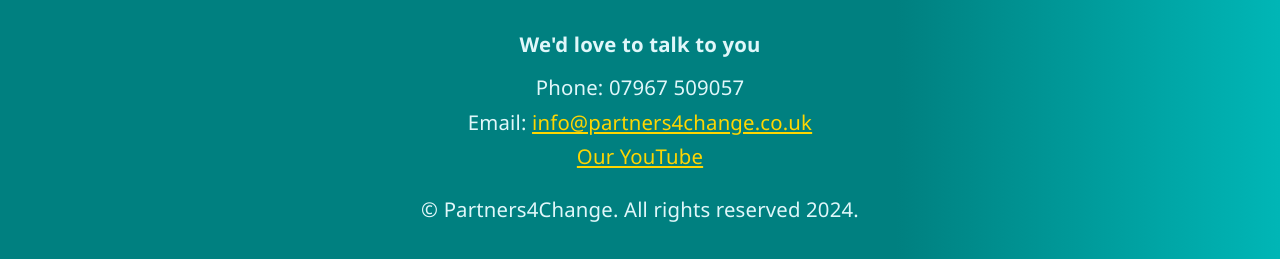
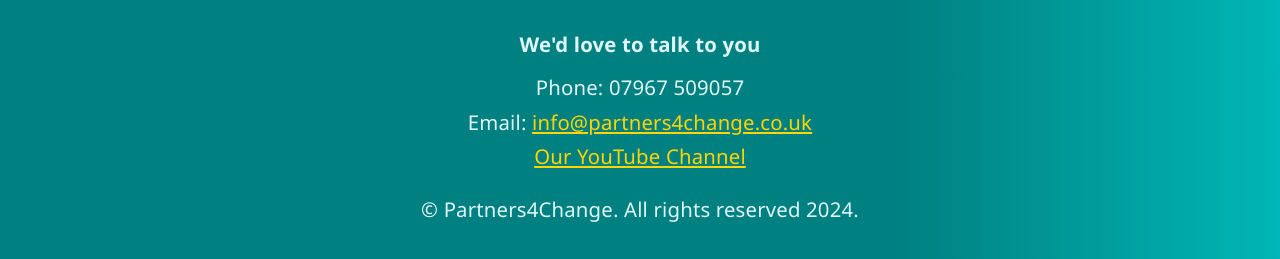
Before and after one commit to Harrisons-Code/the_three_conversations, a plain HTML site: page index.html in a window 1280 px wide. Shown: the part 3225-3484 px from the top of the page. Drawn offline with Linux system fonts and the light colour scheme.

Commit message:
Our YouTube Channel

```diff
--- a/index.html
+++ b/index.html
@@ -89,7 +89,7 @@
                 <div style="font-weight: bold; margin-bottom: 0.5rem;">We'd love to talk to you</div>
                 <div>Phone: 07967 509057</div>
                 <div>Email: <a href="mailto:info@partners4change.co.uk">info@partners4change.co.uk</a></div>
-                <div><a href="https://www.youtube.com/@SamNewman-g8k" target="_blank" rel="noopener">Our YouTube</a></div>
+                <div><a href="https://www.youtube.com/@SamNewman-g8k" target="_blank" rel="noopener">Our YouTube Channel</a></div>
                 <div style="margin-top: 1rem;">© Partners4Change. All rights reserved 2024.</div>
             </div>
         </div>
```
